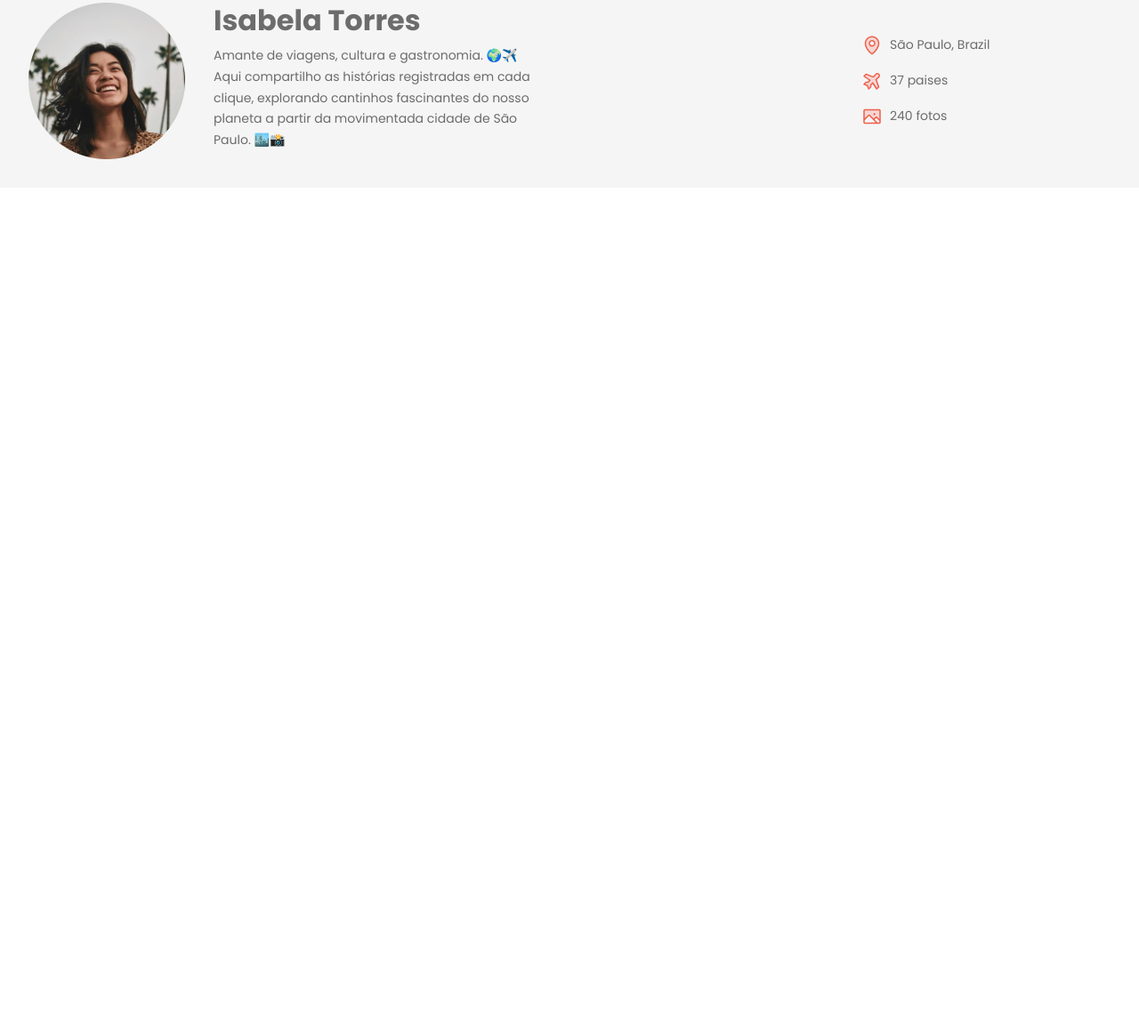
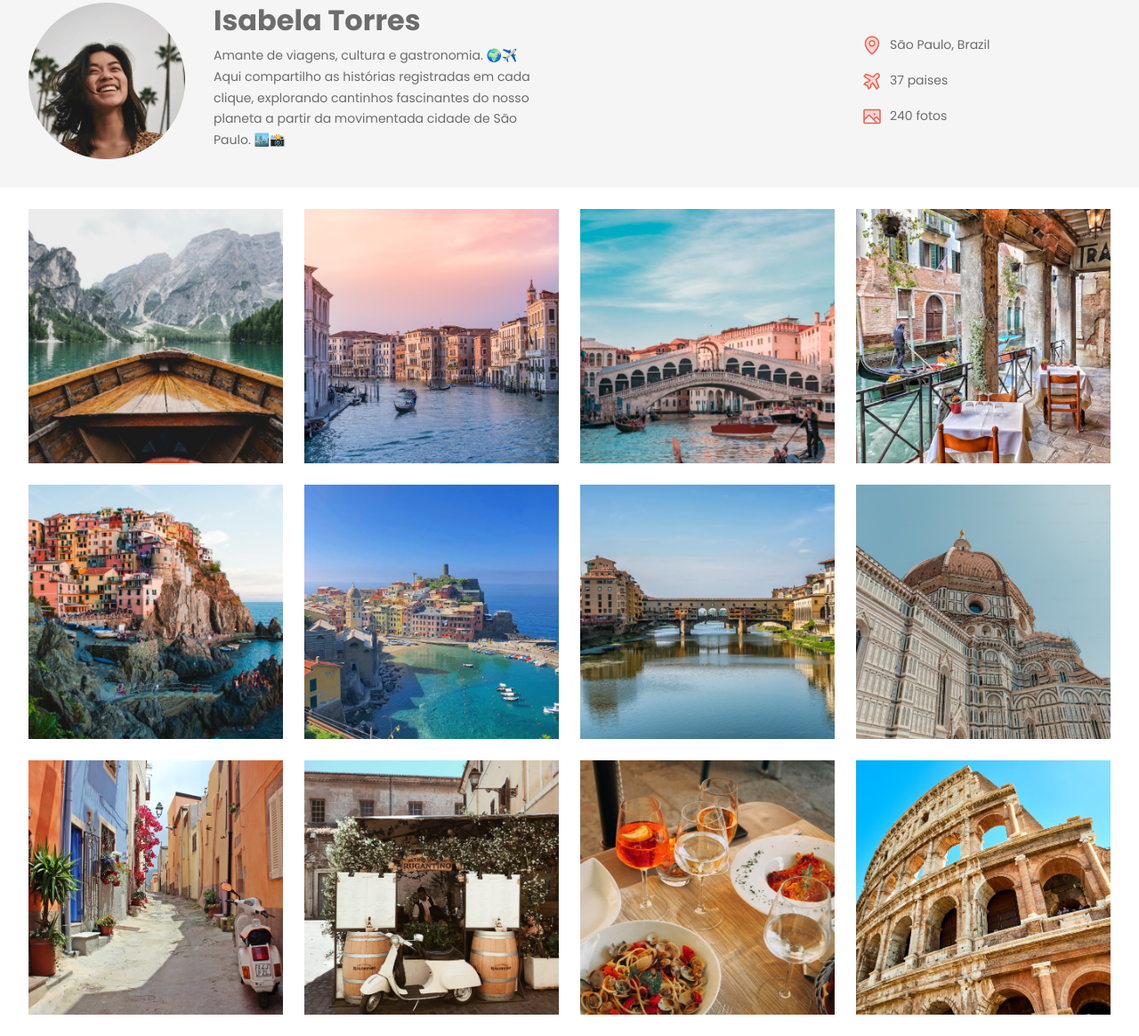
Before and after one commit to ThalesFortes/Travelgram, a plain HTML site: page index.html in a window 1280 px wide. Shown: the part 125-1290 px from the top of the page at 89% size. Before the commit the page ends 800 px from the top, so only its background shows below. Drawn offline with Linux system fonts and the light colour scheme.

Commit message:
Criando e estilizando main galery

```diff
--- a/index.html
+++ b/index.html
@@ -60,5 +60,21 @@
       </div>
     </header>
   </div>
+
+  <main class="container">
+    <img src="/assets/images/Image 01.png" alt="...">
+    <img src="/assets/images/Image 02.png" alt="...">
+    <img src="/assets/images/Image 03.png" alt="...">
+    <img src="/assets/images/Image 04.png" alt="...">
+    <img src="/assets/images/Image 05.png" alt="...">
+    <img src="/assets/images/Image 06.png" alt="...">
+    <img src="/assets/images/Image 07.png" alt="...">
+    <img src="/assets/images/Image 08.png" alt="...">
+    <img src="/assets/images/Image 09.png" alt="...">
+    <img src="/assets/images/Image 10.png" alt="...">
+    <img src="/assets/images/Image 11.png" alt="...">
+    <img src="/assets/images/Image 12.png" alt="...">
+  </main>
+
 </body>
 </html>
--- a/styles/index.css
+++ b/styles/index.css
@@ -1,3 +1,4 @@
 @import url(global.css);
 @import url(nav.css);
 @import url(hearder.css);
+@import url(main.css);
--- /dev/null
+++ b/styles/main.css
@@ -0,0 +1,12 @@
+main{
+  display: flex;
+  flex-wrap: wrap;
+  gap: 24px;
+  padding-block: 24px;
+}
+
+main img{
+  width: 286px;
+  height: 286px;
+  object-fit: cover;
+}
```
